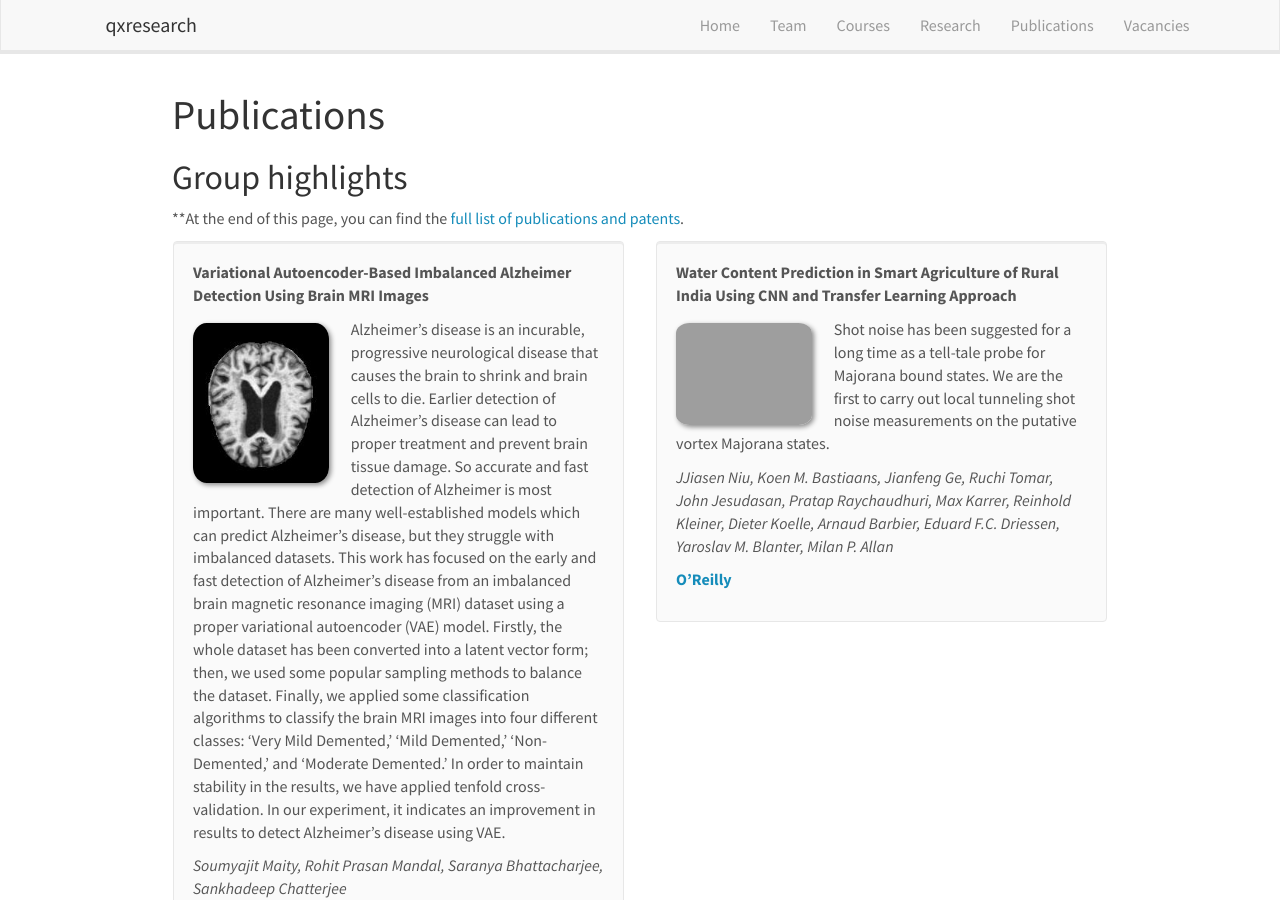
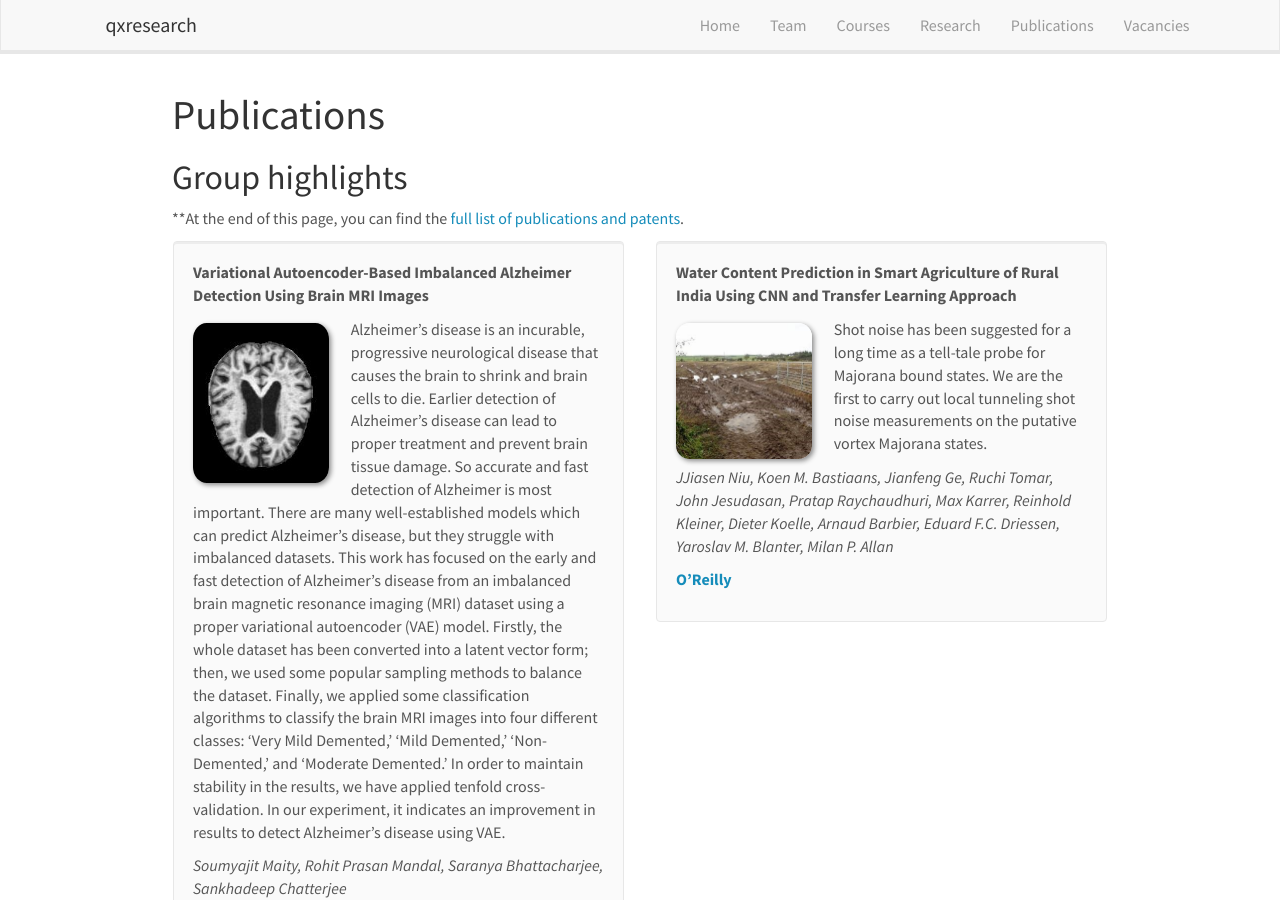
Before and after one commit to qxresearch/qxresearch.github.io, a Jekyll site: the page built from _pages/publications.md, in a window 1280 px wide and 900 px high. Built offline with Jekyll 4.4.1, drawn with Linux system fonts in a browser that asks for light colours; nearby versions of some CDN libraries.

Commit message:
Update publist.yml

```diff
--- a/_data/publist.yml
+++ b/_data/publist.yml
@@ -9,7 +9,7 @@
 
 
 - title: "Water Content Prediction in Smart Agriculture of Rural India Using CNN and Transfer Learning Approach"
-  image: imageaward_edited.png
+  image: 8.jpg
   description: Shot noise has been suggested for a long time as a tell-tale probe for Majorana bound states. We are the first to carry out local tunneling shot noise measurements on the putative vortex Majorana states.
   authors: JJiasen Niu, Koen M. Bastiaans, Jianfeng Ge, Ruchi Tomar, John Jesudasan, Pratap Raychaudhuri, Max Karrer, Reinhold Kleiner, Dieter Koelle, Arnaud Barbier, Eduard F.C. Driessen, Yaroslav M. Blanter, Milan P. Allan
   link:
```
